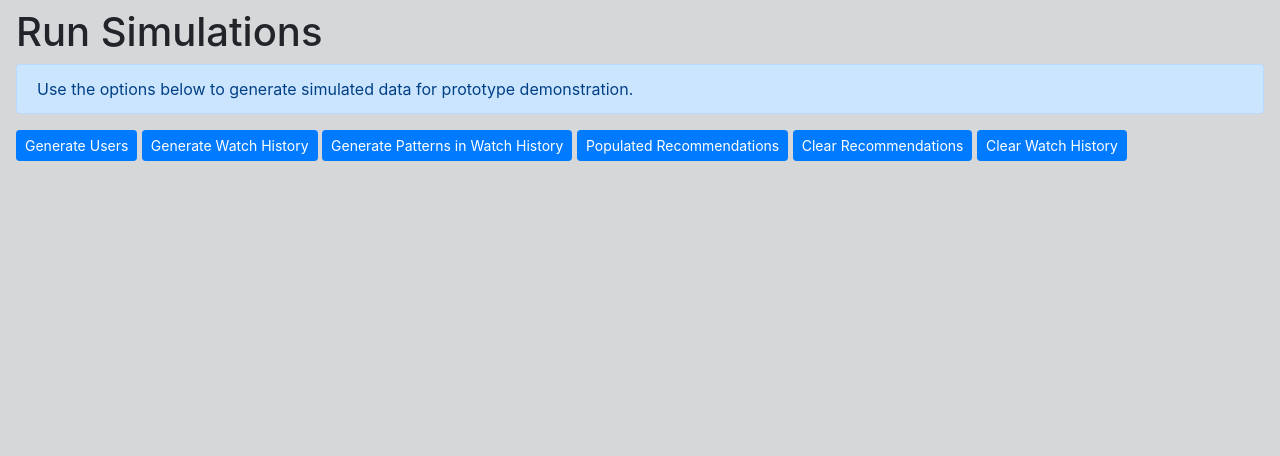
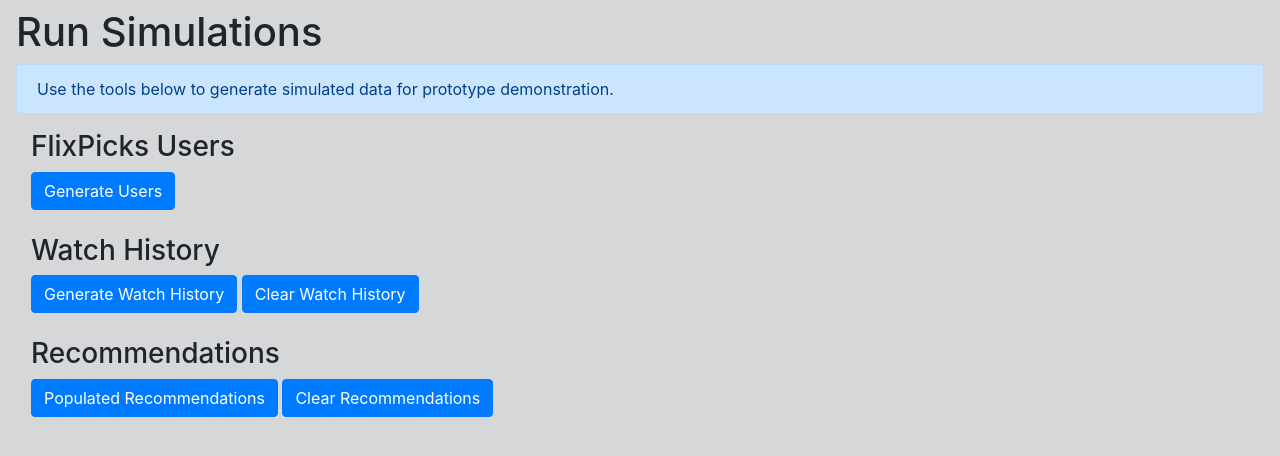
Before and after one commit to FlixPicks-Orange/FlixPickDB, a Python web app: template templates/simulation.html in a window 1280 px wide. Shown: the part 56-512 px from the top of the page. Run offline with Jinja, Linux system fonts and the light colour scheme; the template is opened without the code that fills it, so the values that code supplies are empty; some libraries are stand-ins or nearby versions.

Commit message:
Updated Watch History and Simulations

```diff
--- a/requirements.txt
+++ b/requirements.txt
@@ -20,6 +20,7 @@ pandas==2.2.0
 pyparsing==3.0.9
 pyrsistent==0.19.1
 PyYAML==6.0.1
+pyprobs==1.0.2
 requests==2.28.1
 six==1.16.0
 SQLAlchemy==1.4.42
--- a/swagger.yml
+++ b/swagger.yml
@@ -41,14 +41,14 @@ components:
       required:
         - user_id
         - movie_id
-        - title
+        - from_recommended
       properties:
         user_id:
           type: integer
         movie_id:
           type: integer
-        title:
-          type: string
+        from_recommended:
+          type: boolean
     Recommendations:
       type: object
       required:
--- /dev/null
+++ b/templates/dialogs/WatchHistory.html
@@ -0,0 +1,62 @@
+<form action="{{url_for('simulation_watch_history')}}" method="post" class="modal fade" id="WatchHistoryDialog" tabindex="-1" role="dialog" aria-labelledby="WatchHistoryDialog" aria-hidden="true">
+    <div class="modal-dialog" role="document">
+        <div class="modal-content">
+            <div class="modal-header">
+                <h5 class="modal-title" id="exampleModalLabel">Simulate Watch History</h5>
+                <button type="button" class="close" data-dismiss="modal" aria-label="Close"><span aria-hidden="true">&times;</span></button>
+            </div>
+            <div class="modal-body">
+                <div class="form-group row">
+                    <legend class="col-form-label col-sm-4 pt-0">Choose Operation:</legend>
+                    <div class="col-sm-8">
+                        <div class="form-check">
+                            <input class="form-check-input" type="radio" name="Operation" id="WatchHistoryOp1" value="UsePatterns" checked>
+                            <label class="form-check-label" for="WatchHistoryOp1">Preset Patterns</label>
+                        </div>
+                        <div class="form-check">
+                            <input class="form-check-input" type="radio" name="Operation" id="WatchHistoryOp2" value="Random">
+                            <label class="form-check-label" for="WatchHistoryOp2">Random</label>
+                        </div>
+                    </div>
+                </div>
+                <div class="row WatchHistory_Hide">
+                    <div class="col-sm-6">
+                        <label for="customRange3" class="pr-2">Minimum Per User:</label><output>10</output>
+                        <input type="range" class="custom-range" min="0" max="20" step="1" name="MinEntries" value="10" oninput="this.previousElementSibling.value = this.value">
+                    </div>
+                    <div class="col-sm-6">
+                        <label for="customRange3" class="pr-2">Maximum Per User:</label><output>45</output>
+                        <input type="range" class="custom-range" min="20" max="100" step="1" name="MaxEntries" value="45" oninput="this.previousElementSibling.value = this.value">
+                    </div>
+                </div>
+                <div class="row WatchHistory_Hide">
+                    <div class="col-sm-12">
+                        <label for="customRange3" class="pr-2">Frequency of Recommendations:</label><output>20%</output>
+                        <input type="range" class="custom-range" min="0" max="100" step="5" name="RecFrequency" value="25" oninput="this.previousElementSibling.value = this.value + '%'">
+                    </div>
+                </div>
+            </div>
+            <div class="modal-footer">
+                <button type="button" class="btn btn-danger" data-dismiss="modal">Cancel</button>
+                <button type="submit" class="btn btn-primary">Run Simulation</button>
+            </div>
+        </div>
+    </div>
+</form>
+<script>
+var radioInputs = document.querySelectorAll('form[id="WatchHistoryDialog"] input[name="Operation"]');
+radioInputs.forEach(function(input) {
+    input.addEventListener('change', function() {
+        var operation2Checked = document.getElementById("WatchHistoryOp2").checked;
+        if (operation2Checked) displayWatchHistoryOptions();
+        else displayWatchHistoryOptions("none");
+    });
+});
+
+function displayWatchHistoryOptions(display = "") {
+    var objects = document.querySelectorAll('.WatchHistory_Hide');
+    objects.forEach(function(obj) { obj.style.display = display; });
+}
+
+displayWatchHistoryOptions("none");
+</script>
--- a/templates/simulation.html
+++ b/templates/simulation.html
@@ -8,12 +8,29 @@
         <div class="alert alert-success" role="alert">{{ result.message }}</div>
     {% endif %}
 {% else %}
-    <div class="alert alert-primary" role="alert">Use the options below to generate simulated data for prototype demonstration.</div>
+    <div class="alert alert-primary" role="alert">Use the tools below to generate simulated data for prototype demonstration.</div>
 {% endif %}
-<a href="{{url_for('simulation_users')}}" class="btn btn-primary btn-sm">Generate Users</a>
-<a href="{{url_for('simulation_watch_history')}}" class="btn btn-primary btn-sm">Generate Watch History</a>
-<a href="{{url_for('simulation_patterns_watch_history')}}" class="btn btn-primary btn-sm">Generate Patterns in Watch History</a>
-<a href="{{url_for('simulation_recommendations')}}" class="btn btn-primary btn-sm">Populated Recommendations</a>
-<a href="{{url_for('clear_recommendations')}}" class="btn btn-primary btn-sm">Clear Recommendations</a>
-<a href="{{url_for('clear_watch_history')}}" class="btn btn-primary btn-sm">Clear Watch History</a>
+<div class="container-fluid">
+    <div class="row mb-4">
+        <div class="col">
+            <h3>FlixPicks Users</h3>
+            <a href="{{url_for('simulation_users')}}" class="btn btn-primary">Generate Users</a>
+        </div>
+    </div>
+    <div class="row mb-4">
+        <div class="col">
+            <h3>Watch History</h3>
+            <button type="button" class="btn btn-primary" data-toggle="modal" data-target="#WatchHistoryDialog">Generate Watch History</button>
+            <a href="{{url_for('clear_watch_history')}}" class="btn btn-primary">Clear Watch History</a>
+        </div>
+    </div>
+    <div class="row mb-4">
+        <div class="col">
+            <h3>Recommendations</h3>
+            <a href="{{url_for('simulation_recommendations')}}" class="btn btn-primary">Populated Recommendations</a>
+            <a href="{{url_for('clear_recommendations')}}" class="btn btn-primary">Clear Recommendations</a>
+        </div>
+    </div>
+</div>
+{% include 'dialogs/WatchHistory.html' %}
 {% endblock %}
--- a/userdata/models.py
+++ b/userdata/models.py
@@ -33,8 +33,8 @@ class WatchHistory(db.Model):
     id = db.Column(db.Integer, primary_key=True)
     user_id = db.Column(db.Integer)
     movie_id = db.Column(db.Integer)
-    title = db.Column(db.String(255))
     watched = db.Column(db.DateTime, default=datetime.utcnow)
+    from_recommended = db.Column(db.Boolean, default=False)
 
 class WatchHistorySchema(ma.SQLAlchemyAutoSchema):
     class Meta:
--- a/userdata/watch_history.py
+++ b/userdata/watch_history.py
@@ -17,9 +17,11 @@ def add(entry):
     db.session.commit()
     return WatchHistory_schema.dump(new_item), 201
 
+
 def lookup_by_id(user_id):
     watch_history = WatchHistory.query.filter(WatchHistory.user_id == user_id).all()
     return WatchHistorys_schema.dump(watch_history)
+
 
 def clear_all():
     db.session.query(WatchHistory).delete()
```
Also changed, not shown: app.py (+13 -10 lines), simulations/watchhistory.py (+32 -12 lines), templates/display_table.html (+14 -0 lines), database/FlixPicksV2.db.
